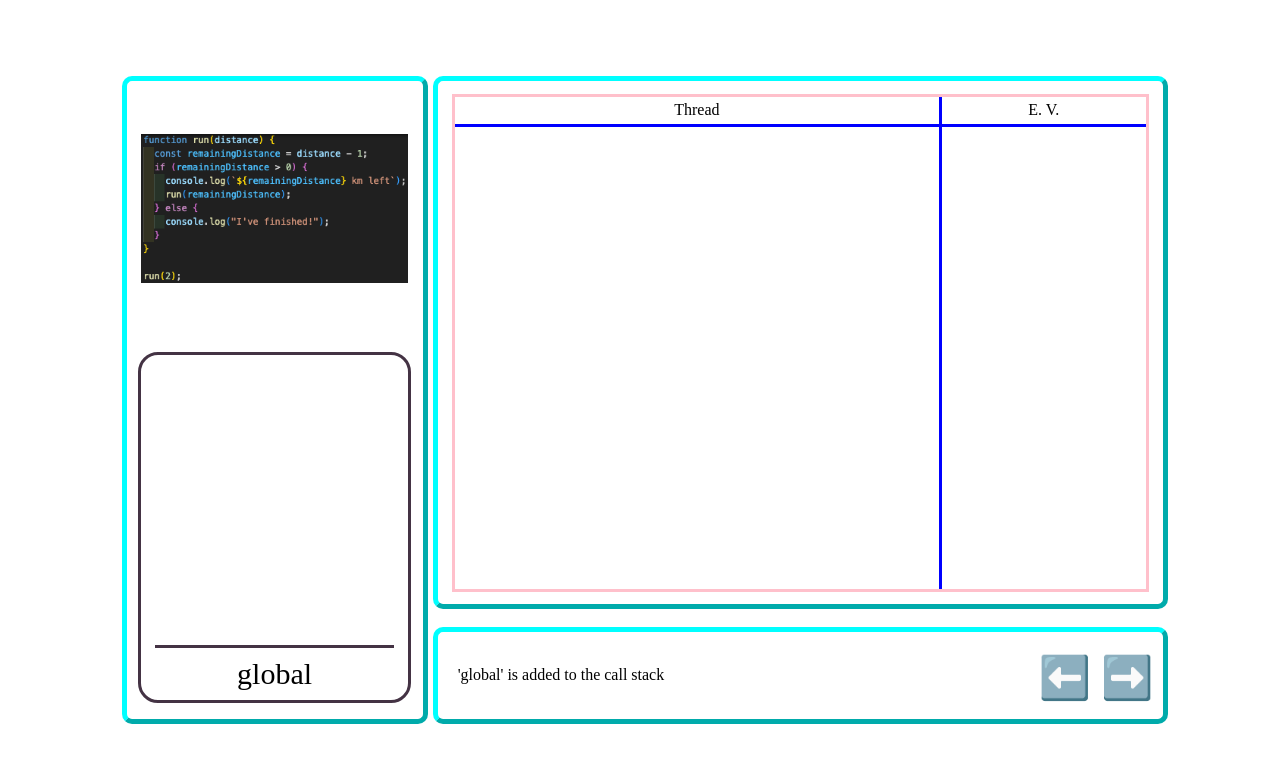
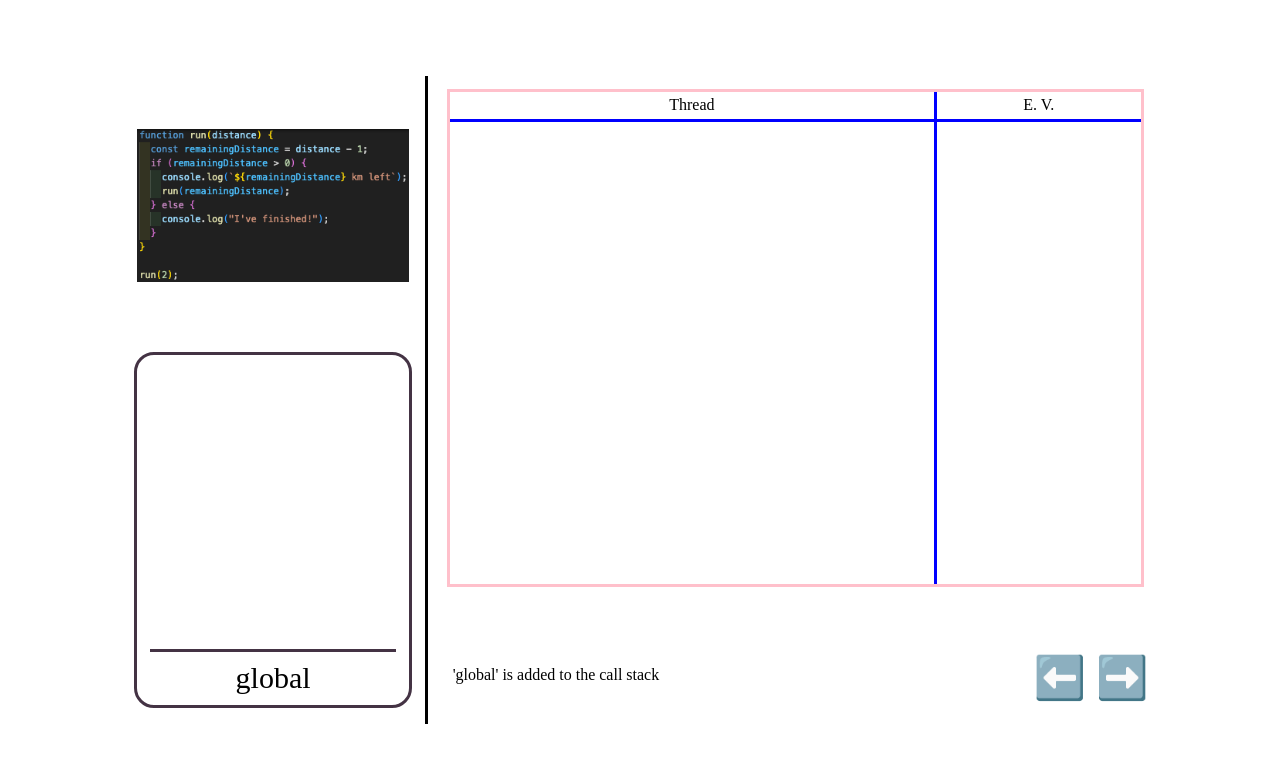
Before and after one commit to DevDolphin7/Learnin-Recursion, a React (Vite) app: page /recursive-kata/1 in a window 1280 px wide. Shown: the top 762 px of the page. Built offline with nearby package versions, Linux system fonts and the light colour scheme.

Commit message:
Remove pane-borders css development class

```diff
--- a/src/components/MainPane.jsx
+++ b/src/components/MainPane.jsx
@@ -2,7 +2,7 @@ import ExecutionContextDiagram from "./ExecutionContextDiagram";
 
 function MainPane() {
   return (
-    <section className="main-pane-container pane-borders">
+    <section className="main-pane-container">
       <ExecutionContextDiagram />
     </section>
   );
--- a/src/components/SidePane.jsx
+++ b/src/components/SidePane.jsx
@@ -2,7 +2,7 @@ import CallStack from "./CallStack";
 
 function SidePane({ codeImage }) {
   return (
-    <section className="side-pane-container pane-borders">
+    <section className="side-pane-container">
       <section className="code-image">
         <img
           src={codeImage}
--- a/src/components/UserInterfacePane.jsx
+++ b/src/components/UserInterfacePane.jsx
@@ -47,7 +47,7 @@ function UserInterfacePane() {
   }, []);
 
   return (
-    <section className="ui-pane-container pane-borders">
+    <section className="ui-pane-container">
       <div className="comment-box">
         <p>{userInstructions}</p>
       </div>
```
